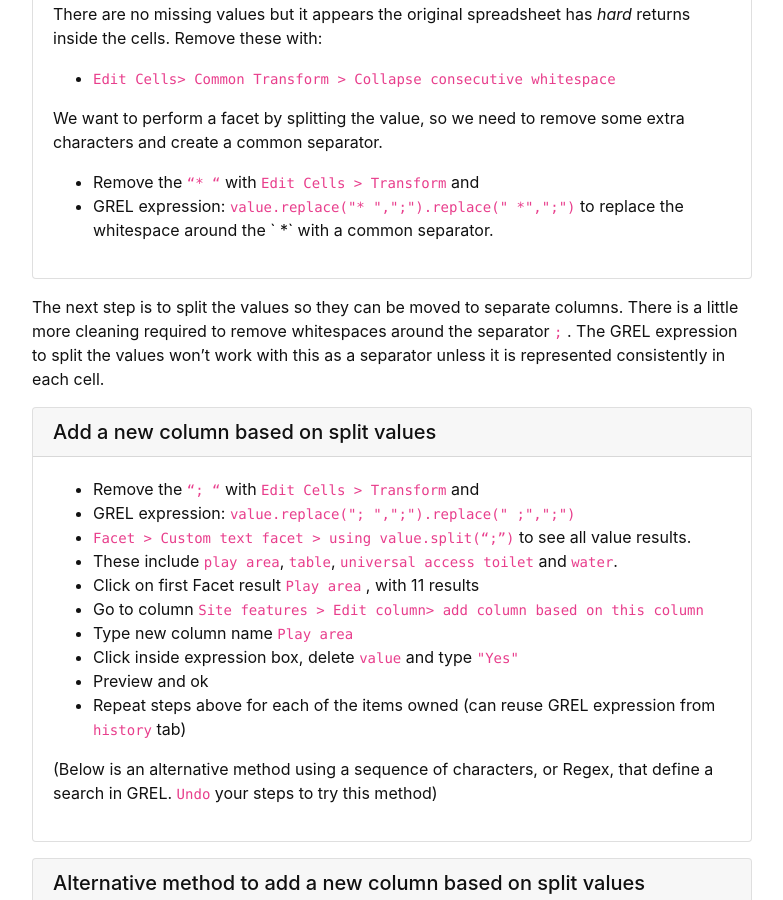
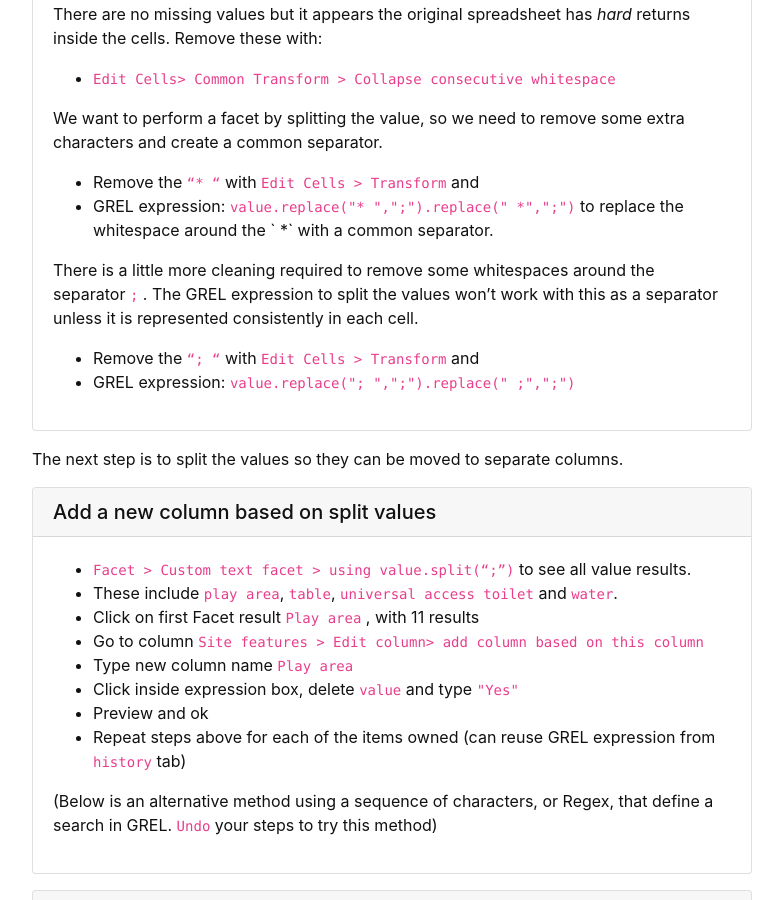
Before and after one commit to GULibrarySandbox/advanced-data-wrangle-old, a Jekyll site: the page built from content/5-lesson.md, in a window 1280 px wide and 900 px high, scrolled down 803 px. Shown: the whole window, without its empty margins (248-1031 px from the left). Built offline with Jekyll 4.4.1, drawn with Linux system fonts in a browser that asks for light colours.

Commit message:
Update 5-lesson.md

```diff
--- a/content/5-lesson.md
+++ b/content/5-lesson.md
@@ -34,13 +34,16 @@ There are no missing values but it appears the original spreadsheet has *hard* r
 We want to perform a facet by splitting the value, so we need to remove some extra characters and create a common separator.
 
 - Remove the  `“* “`  with  `Edit Cells > Transform`  and
-- GREL expression:  `value.replace("* ",";").replace(" *",";")`  to replace the whitespace around the  ` *`  with a common separator.{% endcapture %} {% include card.md header="Tidy the 'Site features' column" text=text %}
+- GREL expression:  `value.replace("* ",";").replace(" *",";")`  to replace the whitespace around the  ` *`  with a common separator.
 
-The next step is to split the values so they can be moved to separate columns. There is a little more cleaning required to remove whitespaces around the separator  `;` .  The GREL expression to split the values won’t work with this as a separator unless it is represented consistently in each cell.
+There is a little more cleaning required to remove some whitespaces around the separator  `;` .  The GREL expression to split the values won’t work with this as a separator unless it is represented consistently in each cell.
+
+- Remove the  `“; “`  with  `Edit Cells > Transform` and
+- GREL expression:  `value.replace("; ",";").replace(" ;",";")`{% endcapture %} {% include card.md header="Tidy the 'Site features' column" text=text %}
+
+The next step is to split the values so they can be moved to separate columns.
 
 {% capture text %}
-- Remove the  `“; “`  with  `Edit Cells > Transform` and
-- GREL expression:  `value.replace("; ",";").replace(" ;",";")`
 - `Facet > Custom text facet > using value.split(“;”)`  to see all value results.
 - These include  `play area`,  `table`,  `universal access toilet`  and  `water`.
 - Click on first Facet result  `Play area` , with 11 results
```
